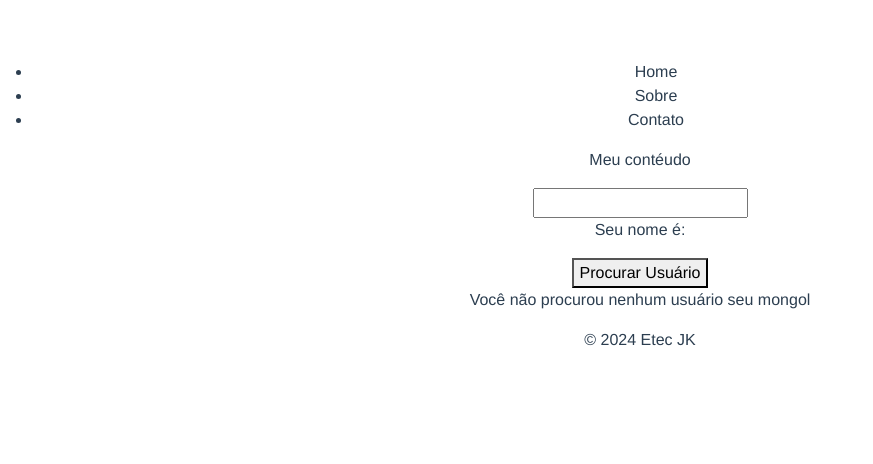
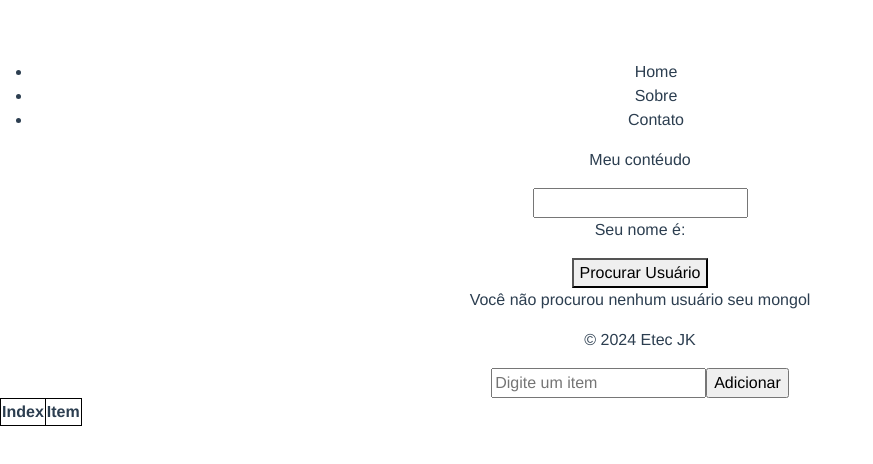
Before and after one commit to JuanPfirmino/my-first-repo, a Vue app in the folder my-first-spa/: page / in a window 1280 px wide. Shown: the top 464 px of the page, without its empty margins (0-873 px from the left). Built offline with nearby package versions, Linux system fonts and the light colour scheme.

Commit message:
feat: Vitor

```diff
--- a/my-first-spa/src/App.vue
+++ b/my-first-spa/src/App.vue
@@ -2,17 +2,19 @@
   <NavPage></NavPage>
   <ContentPage></ContentPage>
   <FooterPage></FooterPage>
+  <LoopComponent></LoopComponent>
 </template>
 
 <script>
   import NavPage from './components/default/NavPage.vue';
   import ContentPage from './components/default/ContentPage.vue';
   import FooterPage from './components/default/FooterPage.vue';
+  import LoopComponent from './components/LoopComponent.vue';
 
   export default{
     name: 'App',
     components:{
-      NavPage, ContentPage, FooterPage
+      NavPage, ContentPage, FooterPage, LoopComponent
     }
   }
 </script>
--- /dev/null
+++ b/my-first-spa/src/components/LoopComponent.vue
@@ -0,0 +1,48 @@
+<template>
+    <div>
+        <form @submit.prevent="addItem">
+            <input type="text" v-model="inputValue" placeholder="Digite um item">
+            <input type="submit" value="Adicionar">
+        </form>
+
+        <table style="border: 1px solid black;">
+            <thead>
+                <tr>
+                    <th>Index</th>
+                    <th>Item</th>
+                </tr>
+            </thead>
+            <tbody>
+                <tr v-for="(item, index) in itens" :key="index">
+                    <td>{{ index }}</td>
+                    <td>{{ item }}</td>
+                </tr>
+            </tbody>
+        </table>
+    </div>
+</template>
+
+<script>
+export default {
+    data() {
+        return {
+            itens: [],
+            inputValue: ''
+        };
+    },
+    methods: {
+        addItem() {
+            if (this.inputValue) {
+                this.itens.push(this.inputValue);
+                this.inputValue = '';
+            }
+        }
+    }
+}
+</script>
+
+<style>
+table, td, th {
+    border: 1px solid black;
+}
+</style>
```
Also changed, not shown: 1 other file (tests, documents, lock files or other folders).
